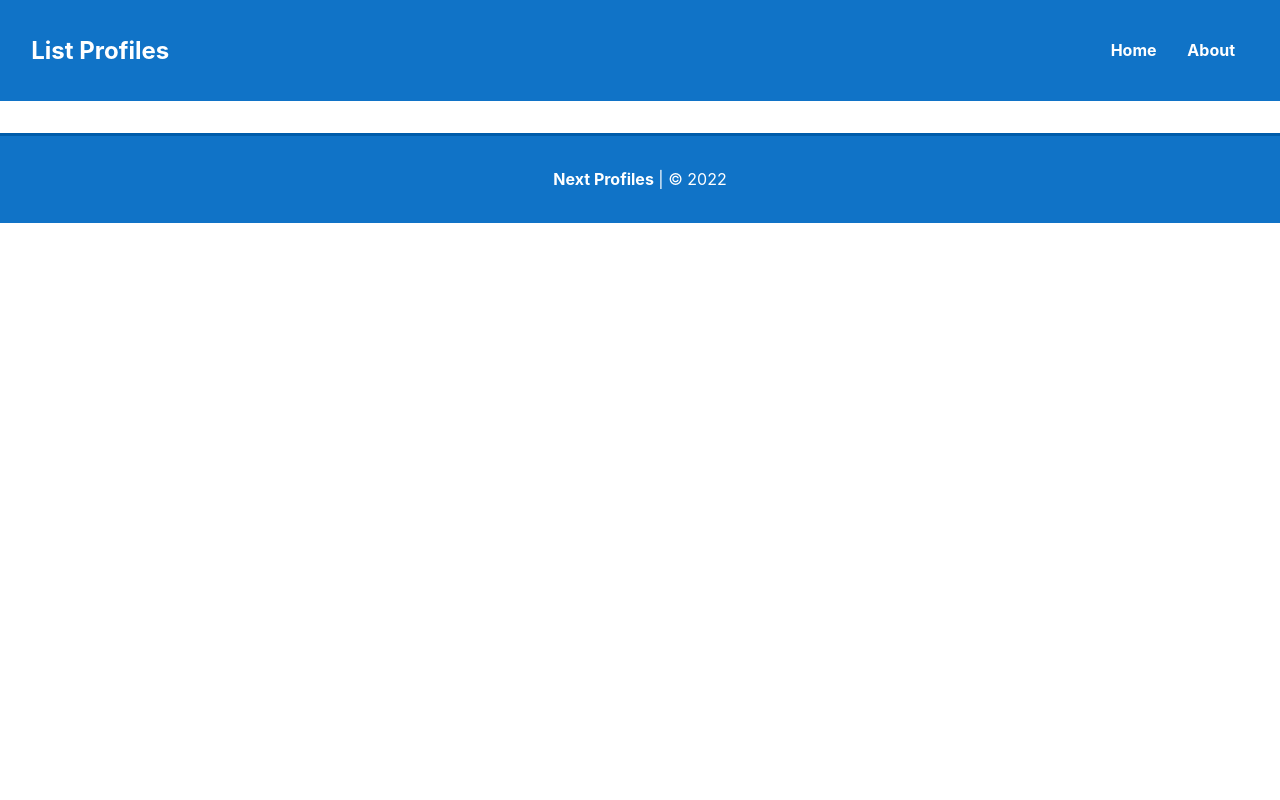
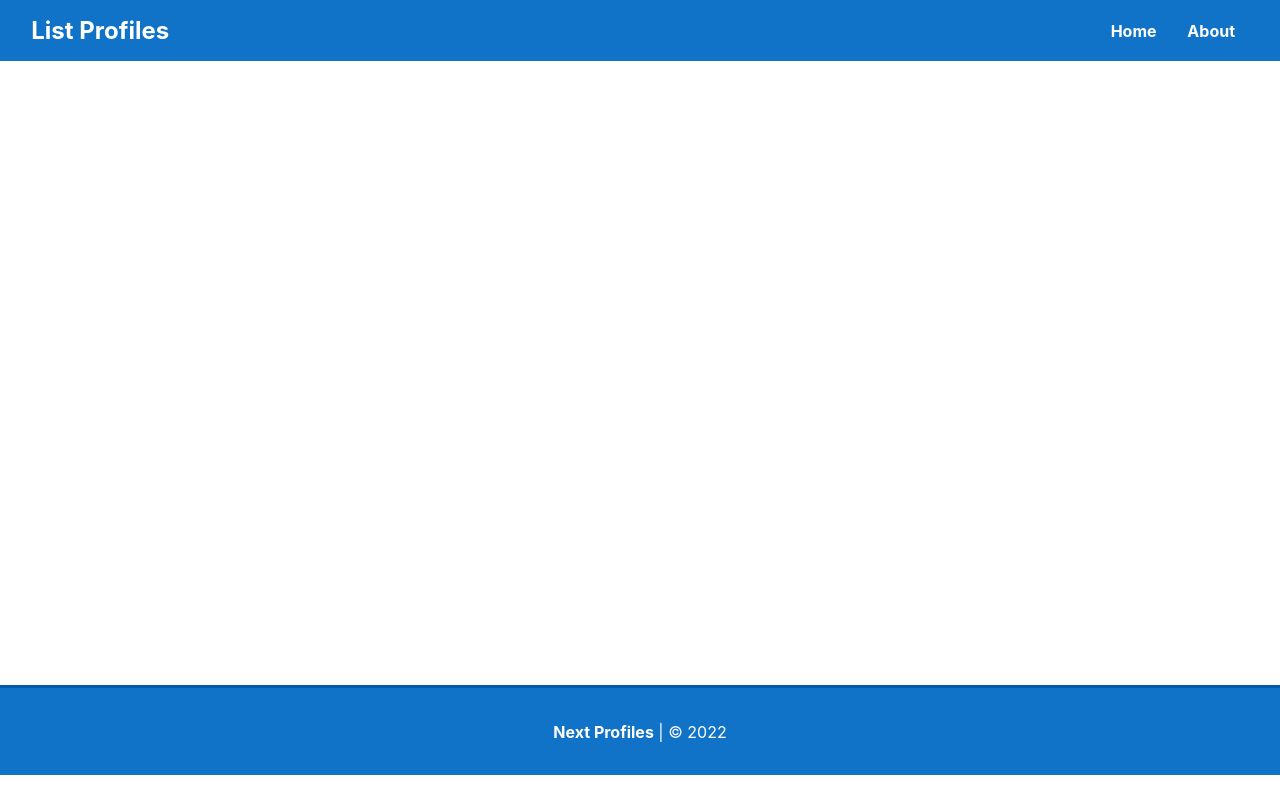
Before and after one commit to allangadelha/next-profiles, a Next.js app: page / in a window 1280 px wide. Built offline with nearby package versions, Linux system fonts and the light colour scheme.

Commit message:
Finishing CSS to structure

```diff
--- a/styles/globals.css
+++ b/styles/globals.css
@@ -1,16 +1,11 @@
-html,
-body {
+* {
+  box-sizing: border-box;
   padding: 0;
+  font-family: -apple-system, BlinkMacSystemFont, Segoe UI, Roboto, Oxygen,
+  Ubuntu, Cantarell, Fira Sans, Droid Sans, Helvetica Neue, sans-serif;
   margin: 0;
-  font-family: -apple-system, BlinkMacSystemFont, Segoe UI, Roboto, Oxygen,
-    Ubuntu, Cantarell, Fira Sans, Droid Sans, Helvetica Neue, sans-serif;
 }
 
-a {
-  color: inherit;
-  text-decoration: none;
+.main_container {
+  min-height: 70vh;
 }
-
-* {
-  box-sizing: border-box;
-}
```
Also changed, not shown: styles/Layout.module.css (deleted).
